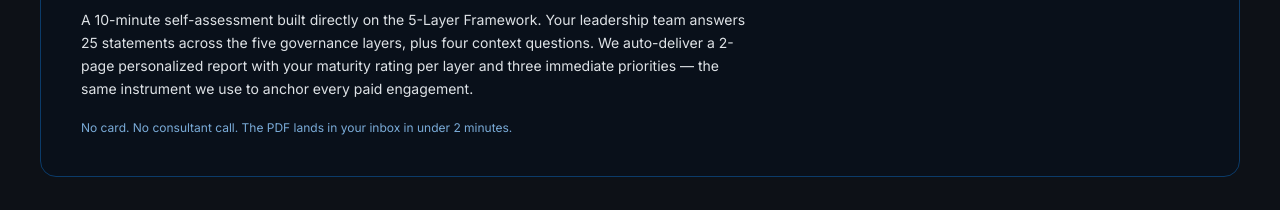
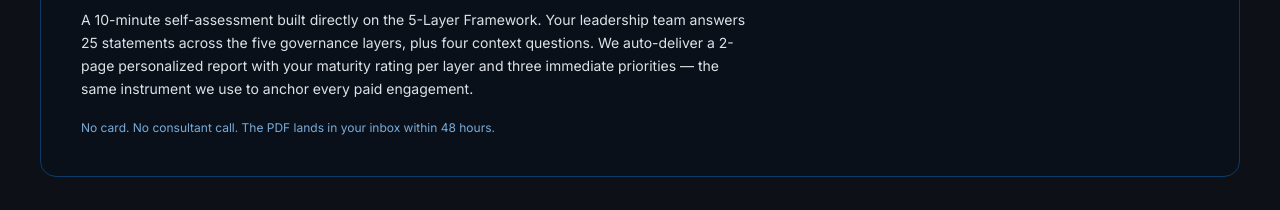
Before and after one commit to livenlearning/banyan-website, a Next.js app: page /programs/ai-pd in a window 1280 px wide. Shown: the part 3820-4030 px from the top of the page. Built offline with nearby package versions, Linux system fonts and the light colour scheme.

Commit message:
Update Snapshot delivery copy: within 48 hours

```diff
--- a/src/app/programs/ai-pd/page.tsx
+++ b/src/app/programs/ai-pd/page.tsx
@@ -540,7 +540,7 @@ export default function AIPDPage() {
                     every paid engagement.
                   </p>
                   <p className="text-blue-300 text-xs">
-                    No card. No consultant call. The PDF lands in your inbox in under 2 minutes.
+                    No card. No consultant call. The PDF lands in your inbox within 48 hours.
                   </p>
                 </div>
                 <Link
@@ -883,7 +883,7 @@ export default function AIPDPage() {
                     </h3>
                     <p className="text-blue-100 text-sm leading-relaxed mb-6">
                       Free. 10 minutes. Personalized 2-page PDF auto-delivered to
-                      your inbox in under two minutes.
+                      your inbox within 48 hours.
                     </p>
                   </div>
                   <Link href="/programs/ai-pd/snapshot" className="btn btn-primary btn-lg w-full justify-center">
--- a/src/app/programs/ai-pd/snapshot/page.tsx
+++ b/src/app/programs/ai-pd/snapshot/page.tsx
@@ -109,7 +109,7 @@ export default function SnapshotPage() {
                   <li className="flex items-start gap-3">
                     <Mail className="text-blue-400 shrink-0 mt-0.5" size={16} />
                     <span className="text-neutral-300 text-sm leading-relaxed">
-                      Personalized PDF report lands in your inbox in under 2 minutes
+                      Personalized PDF report lands in your inbox within 48 hours
                     </span>
                   </li>
                   <li className="flex items-start gap-3">
```
